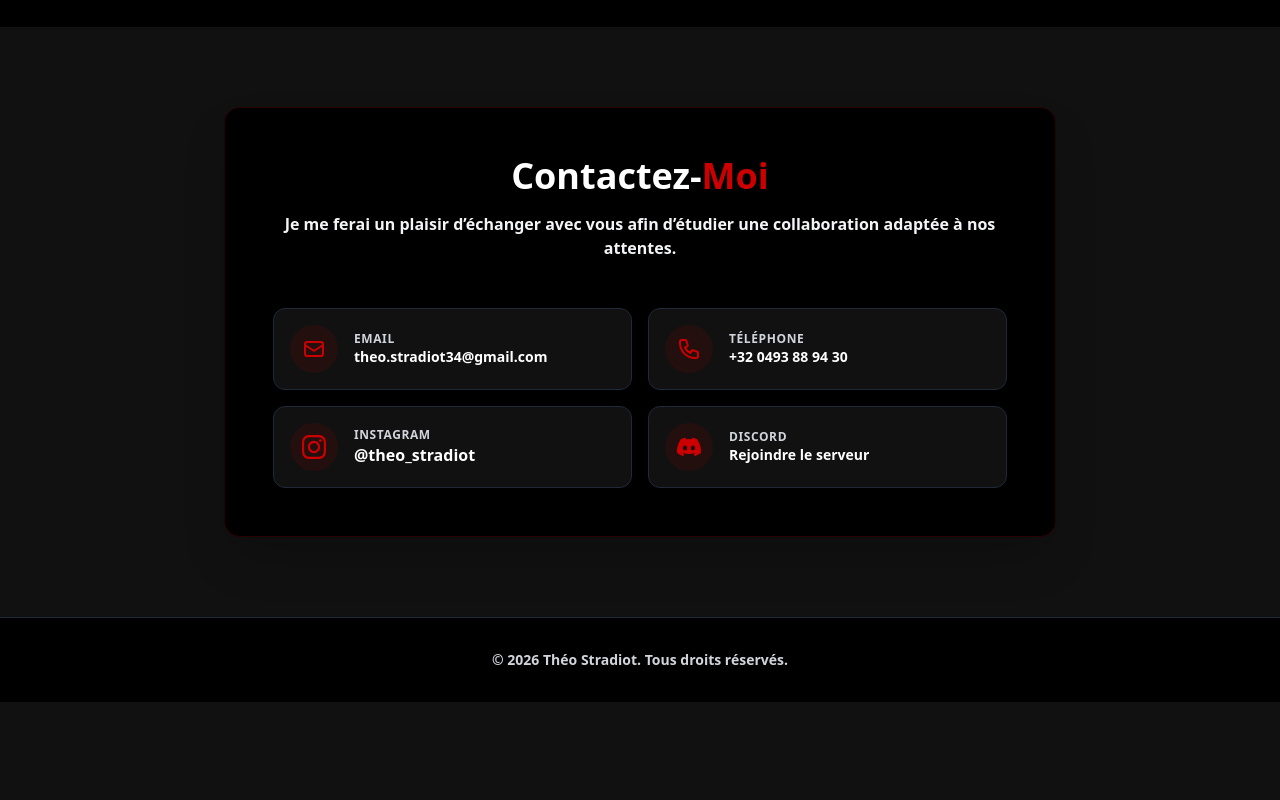
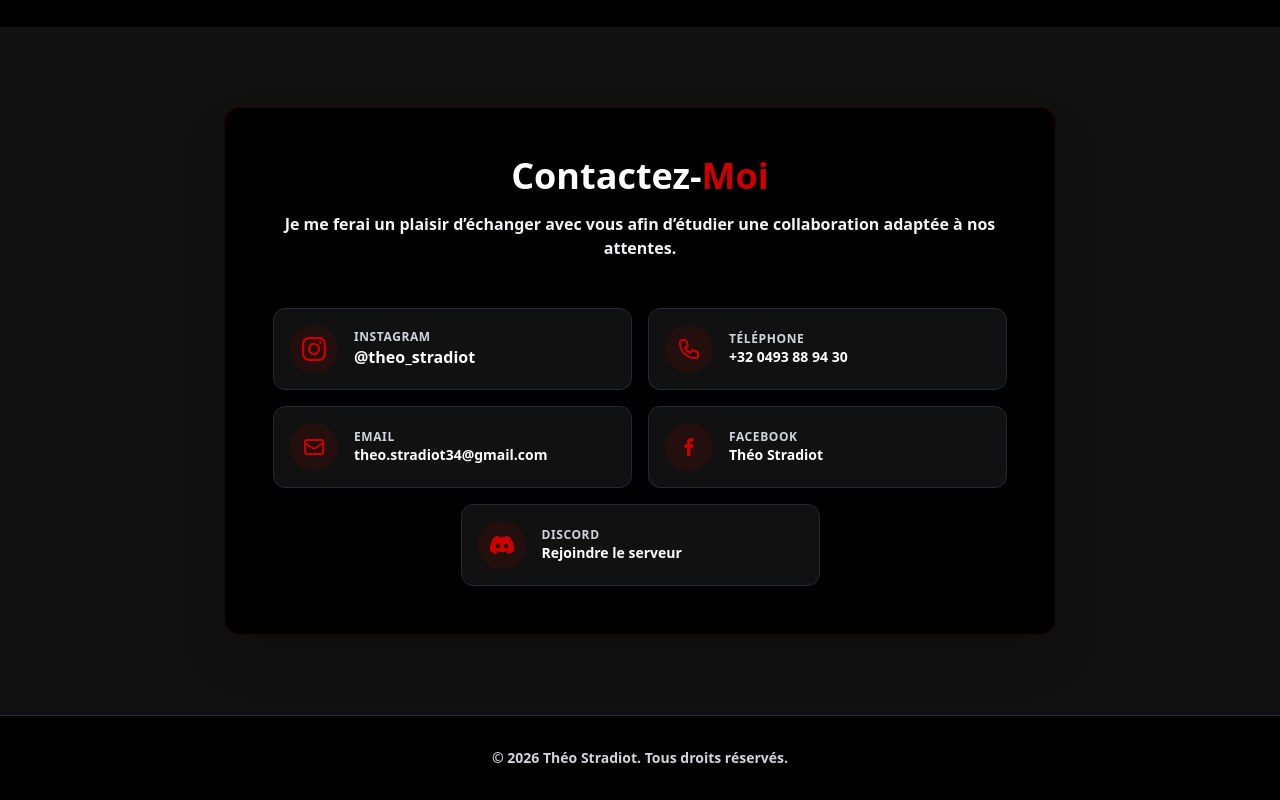
Before and after one commit to Theo347/Theo-Stradiot-Supermoto, a React (Vite) app: page / in a window 1280 px wide. Shown: the part 3244-4044 px from the top of the page. Before the commit the page ends 3946 px from the top, so only its background shows below. Built offline with nearby package versions, Linux system fonts and the light colour scheme.

Commit message:
Ajustement contact

```diff
--- a/src/App.jsx
+++ b/src/App.jsx
@@ -235,14 +235,14 @@ function App() {
             <p className="text-gray-100 font-semibold text-center mb-12">Je me ferai un plaisir d’échanger avec vous afin d’étudier une collaboration adaptée à nos attentes.</p>
 
             <div className="grid grid-cols-1 md:grid-cols-2 gap-4">
-              {/* Email */}
-              <a href="mailto:theo.stradiot34@gmail.com" className="flex items-center gap-4 p-4 bg-[#111111] rounded-xl border border-gray-800 hover:border-[#CC0000] transition-all group" data-aos="fade-up" data-aos-delay="100">
+              {/* Instagram */}
+              <a href="https://instagram.com/theo_stradiot" target="_blank" rel="noreferrer" className="flex items-center gap-4 p-4 bg-[#111111] rounded-xl border border-gray-800 hover:border-[#CC0000] transition-all group" data-aos="fade-up" data-aos-delay="300">
                 <div className="w-12 h-12 bg-[#CC0000]/10 text-[#CC0000] rounded-full flex items-center justify-center group-hover:bg-[#CC0000] group-hover:text-white transition-colors">
-                  <svg className="w-6 h-6" fill="none" stroke="currentColor" viewBox="0 0 24 24"><path strokeLinecap="round" strokeLinejoin="round" strokeWidth="2" d="M3 8l7.89 5.26a2 2 0 002.22 0L21 8M5 19h14a2 2 0 002-2V7a2 2 0 00-2-2H5a2 2 0 00-2 2v10a2 2 0 002 2z"/></svg>
+                  <svg className="w-6 h-6" fill="currentColor" viewBox="0 0 24 24"><path d="M12 2.163c3.204 0 3.584.012 4.85.07 3.252.148 4.771 1.691 4.919 4.919.058 1.265.069 1.645.069 4.849 0 3.205-.012 3.584-.069 4.849-.149 3.225-1.664 4.771-4.919 4.919-1.266.058-1.644.07-4.85.07-3.204 0-3.584-.012-4.849-.07-3.26-.149-4.771-1.699-4.919-4.92-.058-1.265-.07-1.644-.07-4.849 0-3.204.013-3.583.07-4.849.149-3.227 1.664-4.771 4.919-4.919 1.266-.057 1.645-.069 4.849-.069zm0-2.163c-3.259 0-3.667.014-4.947.072-4.358.2-6.78 2.618-6.98 6.98-.059 1.281-.073 1.689-.073 4.948 0 3.259.014 3.668.072 4.948.2 4.358 2.618 6.78 6.98 6.98 1.281.058 1.689.072 4.948.072 3.259 0 3.668-.014 4.948-.072 4.354-.2 6.782-2.618 6.979-6.98.059-1.28.073-1.689.073-4.948 0-3.259-.014-3.667-.072-4.947-.196-4.354-2.617-6.78-6.979-6.98-1.281-.059-1.69-.073-4.949-.073zm0 5.838c-3.403 0-6.162 2.759-6.162 6.162s2.759 6.163 6.162 6.163 6.162-2.759 6.162-6.163c0-3.403-2.759-6.162-6.162-6.162zm0 10.162c-2.209 0-4-1.79-4-4 0-2.209 1.791-4 4-4s4 1.791 4 4c0 2.21-1.791 4-4 4zm6.406-11.845c-.796 0-1.441.645-1.441 1.44s.645 1.44 1.441 1.44c.795 0 1.439-.645 1.439-1.44s-.644-1.44-1.439-1.44z"/></svg>
                 </div>
                 <div>
-                  <h4 className="font-bold text-xs text-gray-300 uppercase tracking-wider">Email</h4>
-                  <p className="text-white font-bold text-sm">theo.stradiot34@gmail.com</p>
+                  <h4 className="font-bold text-xs text-gray-300 uppercase tracking-wider">Instagram</h4>
+                  <p className="text-white font-bold">@theo_stradiot</p>
                 </div>
               </a>
 
@@ -257,27 +257,42 @@ function App() {
                 </div>
               </a>
 
-              {/* Instagram */}
-              <a href="https://instagram.com/theo_stradiot" target="_blank" rel="noreferrer" className="flex items-center gap-4 p-4 bg-[#111111] rounded-xl border border-gray-800 hover:border-[#CC0000] transition-all group" data-aos="fade-up" data-aos-delay="300">
+              {/* Email */}
+              <a href="mailto:theo.stradiot34@gmail.com" className="flex items-center gap-4 p-4 bg-[#111111] rounded-xl border border-gray-800 hover:border-[#CC0000] transition-all group" data-aos="fade-up" data-aos-delay="100">
                 <div className="w-12 h-12 bg-[#CC0000]/10 text-[#CC0000] rounded-full flex items-center justify-center group-hover:bg-[#CC0000] group-hover:text-white transition-colors">
-                  <svg className="w-6 h-6" fill="currentColor" viewBox="0 0 24 24"><path d="M12 2.163c3.204 0 3.584.012 4.85.07 3.252.148 4.771 1.691 4.919 4.919.058 1.265.069 1.645.069 4.849 0 3.205-.012 3.584-.069 4.849-.149 3.225-1.664 4.771-4.919 4.919-1.266.058-1.644.07-4.85.07-3.204 0-3.584-.012-4.849-.07-3.26-.149-4.771-1.699-4.919-4.92-.058-1.265-.07-1.644-.07-4.849 0-3.204.013-3.583.07-4.849.149-3.227 1.664-4.771 4.919-4.919 1.266-.057 1.645-.069 4.849-.069zm0-2.163c-3.259 0-3.667.014-4.947.072-4.358.2-6.78 2.618-6.98 6.98-.059 1.281-.073 1.689-.073 4.948 0 3.259.014 3.668.072 4.948.2 4.358 2.618 6.78 6.98 6.98 1.281.058 1.689.072 4.948.072 3.259 0 3.668-.014 4.948-.072 4.354-.2 6.782-2.618 6.979-6.98.059-1.28.073-1.689.073-4.948 0-3.259-.014-3.667-.072-4.947-.196-4.354-2.617-6.78-6.979-6.98-1.281-.059-1.69-.073-4.949-.073zm0 5.838c-3.403 0-6.162 2.759-6.162 6.162s2.759 6.163 6.162 6.163 6.162-2.759 6.162-6.163c0-3.403-2.759-6.162-6.162-6.162zm0 10.162c-2.209 0-4-1.79-4-4 0-2.209 1.791-4 4-4s4 1.791 4 4c0 2.21-1.791 4-4 4zm6.406-11.845c-.796 0-1.441.645-1.441 1.44s.645 1.44 1.441 1.44c.795 0 1.439-.645 1.439-1.44s-.644-1.44-1.439-1.44z"/></svg>
+                  <svg className="w-6 h-6" fill="none" stroke="currentColor" viewBox="0 0 24 24"><path strokeLinecap="round" strokeLinejoin="round" strokeWidth="2" d="M3 8l7.89 5.26a2 2 0 002.22 0L21 8M5 19h14a2 2 0 002-2V7a2 2 0 00-2-2H5a2 2 0 00-2 2v10a2 2 0 002 2z"/></svg>
                 </div>
                 <div>
-                  <h4 className="font-bold text-xs text-gray-300 uppercase tracking-wider">Instagram</h4>
-                  <p className="text-white font-bold">@theo_stradiot</p>
+                  <h4 className="font-bold text-xs text-gray-300 uppercase tracking-wider">Email</h4>
+                  <p className="text-white font-bold text-sm">theo.stradiot34@gmail.com</p>
                 </div>
               </a>
 
-              {/* Discord */}
-              <a href="https://discord.gg/sa6bTmz7H4" target="_blank" rel="noreferrer" className="flex items-center gap-4 p-4 bg-[#111111] rounded-xl border border-gray-800 hover:border-[#CC0000] transition-all group" data-aos="fade-up" data-aos-delay="400">
+              {/* Facebook */}
+              <a href="https://www.facebook.com/profile.php?id=61566941614908&locale=fr_FR" target="_blank" rel="noreferrer" className="flex items-center gap-4 p-4 bg-[#111111] rounded-xl border border-gray-800 hover:border-[#CC0000] transition-all group" data-aos="fade-up" data-aos-delay="400">
                 <div className="w-12 h-12 bg-[#CC0000]/10 text-[#CC0000] rounded-full flex items-center justify-center group-hover:bg-[#CC0000] group-hover:text-white transition-colors">
-                  <svg className="w-6 h-6" fill="currentColor" viewBox="0 0 24 24"><path d="M20.317 4.37a19.791 19.791 0 0 0-4.885-1.515.074.074 0 0 0-.079.037c-.21.375-.444.864-.608 1.25a18.27 18.27 0 0 0-5.487 0 12.64 12.64 0 0 0-.617-1.25.077.077 0 0 0-.079-.037A19.736 19.736 0 0 0 3.677 4.37a.07.07 0 0 0-.032.027C.533 9.046-.32 13.58.099 18.057a.082.082 0 0 0 .031.057 19.9 19.9 0 0 0 5.993 3.03.078.078 0 0 0 .084-.028c.462-.63.874-1.295 1.226-1.994.021-.041.001-.09-.041-.106a13.107 13.107 0 0 1-1.872-.892.077.077 0 0 1-.008-.128 10.2 10.2 0 0 0 .372-.292.074.074 0 0 1 .077-.011c3.927 1.793 8.18 1.793 12.061 0a.074.074 0 0 1 .078.01c.12.098.246.198.373.292a.077.077 0 0 1-.006.127 12.299 12.299 0 0 1-1.873.892.077.077 0 0 0-.041.107c.36.698.772 1.362 1.225 1.993a.076.076 0 0 0 .084.028 19.839 19.839 0 0 0 6.002-3.03.077.077 0 0 0 .032-.054c.5-5.177-.838-9.674-3.549-13.66a.061.061 0 0 0-.031-.028zM8.02 15.33c-1.183 0-2.157-1.085-2.157-2.419 0-1.333.956-2.419 2.157-2.419 1.21 0 2.176 1.096 2.157 2.42 0 1.333-.956 2.418-2.157 2.418zm7.975 0c-1.183 0-2.157-1.085-2.157-2.419 0-1.333.955-2.419 2.157-2.419 1.21 0 2.176 1.096 2.157 2.42 0 1.333-.946 2.418-2.157 2.418z"/></svg>
+                  {/* C'est ici que j'ai mis le VRAI logo Facebook */}
+                  <svg className="w-6 h-6" fill="currentColor" viewBox="0 0 24 24"><path d="M13.397 20.997v-8.196h2.765l.411-3.209h-3.176V7.548c0-.926.258-1.56 1.587-1.56h1.684V3.127A22.336 22.336 0 0 0 14.201 3c-2.444 0-4.122 1.492-4.122 4.231v2.355H7.332v3.209h2.753v8.202h3.312z"/></svg>
                 </div>
                 <div>
-                  <h4 className="font-bold text-xs text-gray-300 uppercase tracking-wider">Discord</h4>
-                  <p className="text-white font-bold text-sm">Rejoindre le serveur</p>
+                  <h4 className="font-bold text-xs text-gray-300 uppercase tracking-wider">Facebook</h4>
+                  <p className="text-white font-bold text-sm">Théo Stradiot</p>
                 </div>
               </a>
+
+              {/* Discord (CENTRE EN BAS) */}
+              <div className="md:col-span-2 flex justify-center" data-aos="fade-up" data-aos-delay="500">
+                <a href="https://discord.gg/sa6bTmz7H4" target="_blank" rel="noreferrer" className="w-full md:w-[calc(50%-0.5rem)] flex items-center gap-4 p-4 bg-[#111111] rounded-xl border border-gray-800 hover:border-[#CC0000] transition-all group">
+                  <div className="w-12 h-12 bg-[#CC0000]/10 text-[#CC0000] rounded-full flex items-center justify-center group-hover:bg-[#CC0000] group-hover:text-white transition-colors">
+                    <svg className="w-6 h-6" fill="currentColor" viewBox="0 0 24 24"><path d="M20.317 4.37a19.791 19.791 0 0 0-4.885-1.515.074.074 0 0 0-.079.037c-.21.375-.444.864-.608 1.25a18.27 18.27 0 0 0-5.487 0 12.64 12.64 0 0 0-.617-1.25.077.077 0 0 0-.079-.037A19.736 19.736 0 0 0 3.677 4.37a.07.07 0 0 0-.032.027C.533 9.046-.32 13.58.099 18.057a.082.082 0 0 0 .031.057 19.9 19.9 0 0 0 5.993 3.03.078.078 0 0 0 .084-.028c.462-.63.874-1.295 1.226-1.994.021-.041.001-.09-.041-.106a13.107 13.107 0 0 1-1.872-.892.077.077 0 0 1-.008-.128 10.2 10.2 0 0 0 .372-.292.074.074 0 0 1 .077-.011c3.927 1.793 8.18 1.793 12.061 0a.074.074 0 0 1 .078.01c.12.098.246.198.373.292a.077.077 0 0 1-.006.127 12.299 12.299 0 0 1-1.873.892.077.077 0 0 0-.041.107c.36.698.772 1.362 1.225 1.993a.076.076 0 0 0 .084.028 19.839 19.839 0 0 0 6.002-3.03.077.077 0 0 0 .032-.054c.5-5.177-.838-9.674-3.549-13.66a.061.061 0 0 0-.031-.028zM8.02 15.33c-1.183 0-2.157-1.085-2.157-2.419 0-1.333.956-2.419 2.157-2.419 1.21 0 2.176 1.096 2.157 2.42 0 1.333-.956 2.418-2.157 2.418zm7.975 0c-1.183 0-2.157-1.085-2.157-2.419 0-1.333.955-2.419 2.157-2.419 1.21 0 2.176 1.096 2.157 2.42 0 1.333-.946 2.418-2.157 2.418z"/></svg>
+                  </div>
+                  <div>
+                    <h4 className="font-bold text-xs text-gray-300 uppercase tracking-wider">Discord</h4>
+                    <p className="text-white font-bold text-sm">Rejoindre le serveur</p>
+                  </div>
+                </a>
+              </div>
+
             </div>
           </div>
         </div>
```
